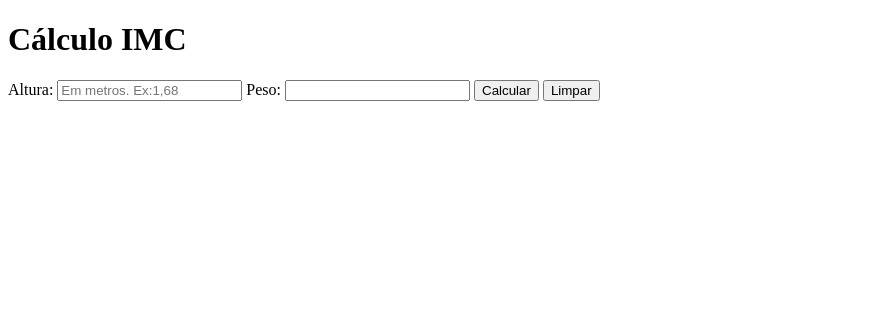
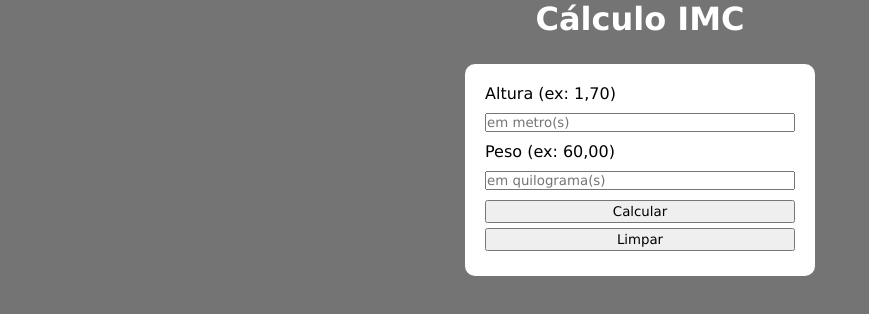
Before and after one commit to RicardoBruno1/U01_M04_calculadoraIMC, a plain HTML site: page IMC/index.html in a window 1280 px wide. Shown: the whole page, without its empty margins (0-869 px from the left). Drawn offline with Linux system fonts and the light colour scheme.

Commit message:
projeto atualizado

```diff
--- a/IMC/css/index.css
+++ b/IMC/css/index.css
@@ -0,0 +1,52 @@
+* {
+    padding: 0;
+    margin: 0;
+    box-sizing: border-box;
+    font-family: Verdana;
+  }
+
+  body {
+    background-color: rgb(116, 116, 116);
+
+  }
+
+  #container {
+    display: flex;
+    align-items: center;
+    justify-content: center;
+    padding: 1em;
+
+  }
+
+  #formulario {
+      width: 350px;
+      background: #fff;
+      padding: 20px;
+      border-radius: 10px;
+      margin: 10px 10px 10px 10px;
+    }
+
+  h1 {
+    color: white;
+    text-align: center;
+  }
+
+  input {
+    display: flex;
+    justify-content: space-between;
+
+  }
+
+  input[type="button"],[type="reset"] {
+      padding: 2px;
+      margin-top: 5px;
+      margin-bottom: 5px;
+
+  }
+
+  form input, form label, form button {
+    display: block;
+    width: 100%;
+    outline: none !important;
+    margin-bottom: 10px;
+  }
--- a/IMC/index.html
+++ b/IMC/index.html
@@ -9,15 +9,17 @@
 </head>
 <body>
     <h1>Cálculo IMC</h1>
-    <form>
-        <label for="altura">Altura:</label>
+    <div id="container">
+        <form id="formulario">
+        <label for="altura">Altura (ex: 1,70)</label>
         <input type="number" name="altura" step="0.01"
-         id="altura" placeholder="Em metros. Ex:1,68">
-        <label for="peso">Peso:</label>
-        <input type="number" name="peso" id="peso">
+         id="altura" placeholder= "em metro(s)" required>
+        <label for="peso">Peso (ex: 60,00)</label>
+        <input type="number" name="peso" id="peso" placeholder="em quilograma(s)" required>
         <input type="button" value="Calcular" onclick="calcularIMC()">
         <button type="reset">Limpar</button>
     </form>
+    </div>
     <div id="mensagens"></div>
     <script src="scripts/index.js"></script>
 </body>
--- a/IMC/scripts/index.js
+++ b/IMC/scripts/index.js
@@ -2,8 +2,8 @@ function calcularIMC() {
     let mensagens = document.getElementById("mensagens")
     let altura = parseFloat(document.getElementById("altura").value);
     let peso = parseFloat(document.getElementById("peso").value);
-    //let imc = peso / (altura * altura);
-    let imc = 18.6;
+    let imc = peso / (altura * altura);
+    //let imc = 18.6;
     if (imc < 18.5) {
         mensagens.innerText="Baixo Peso";
     }
```
